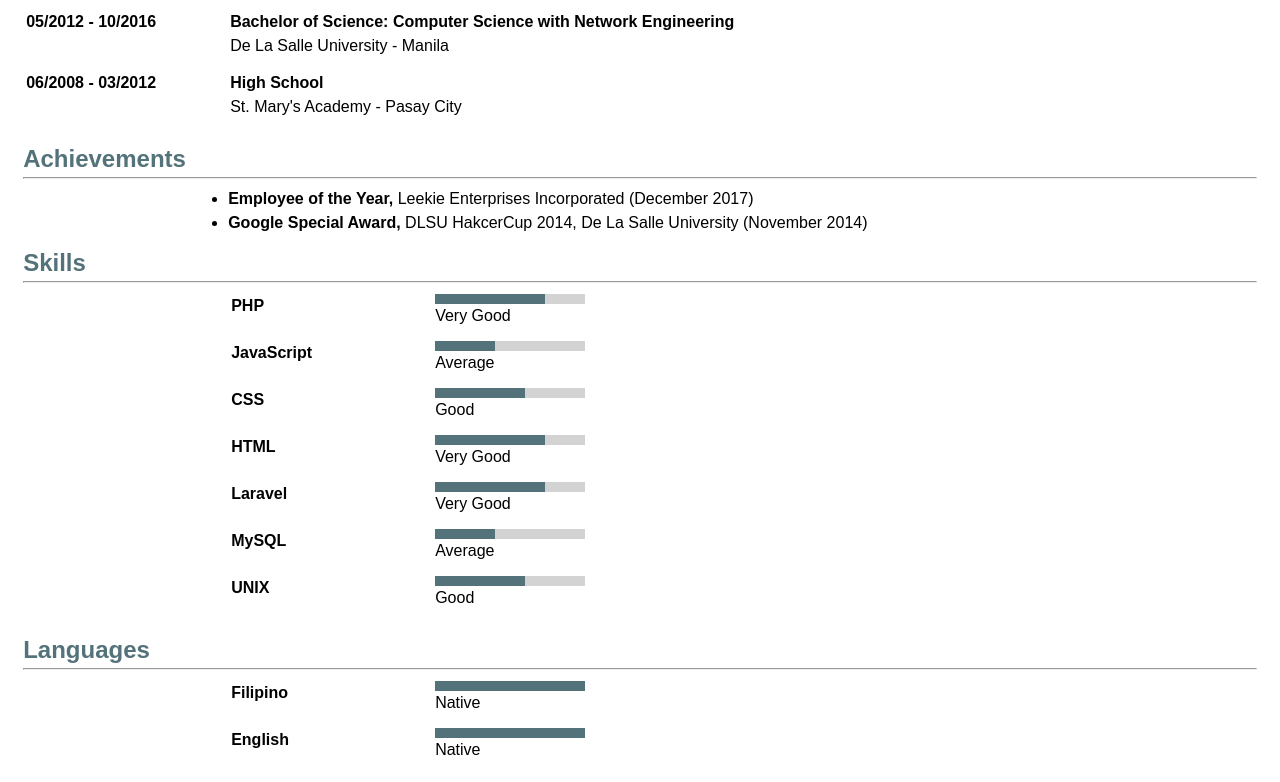
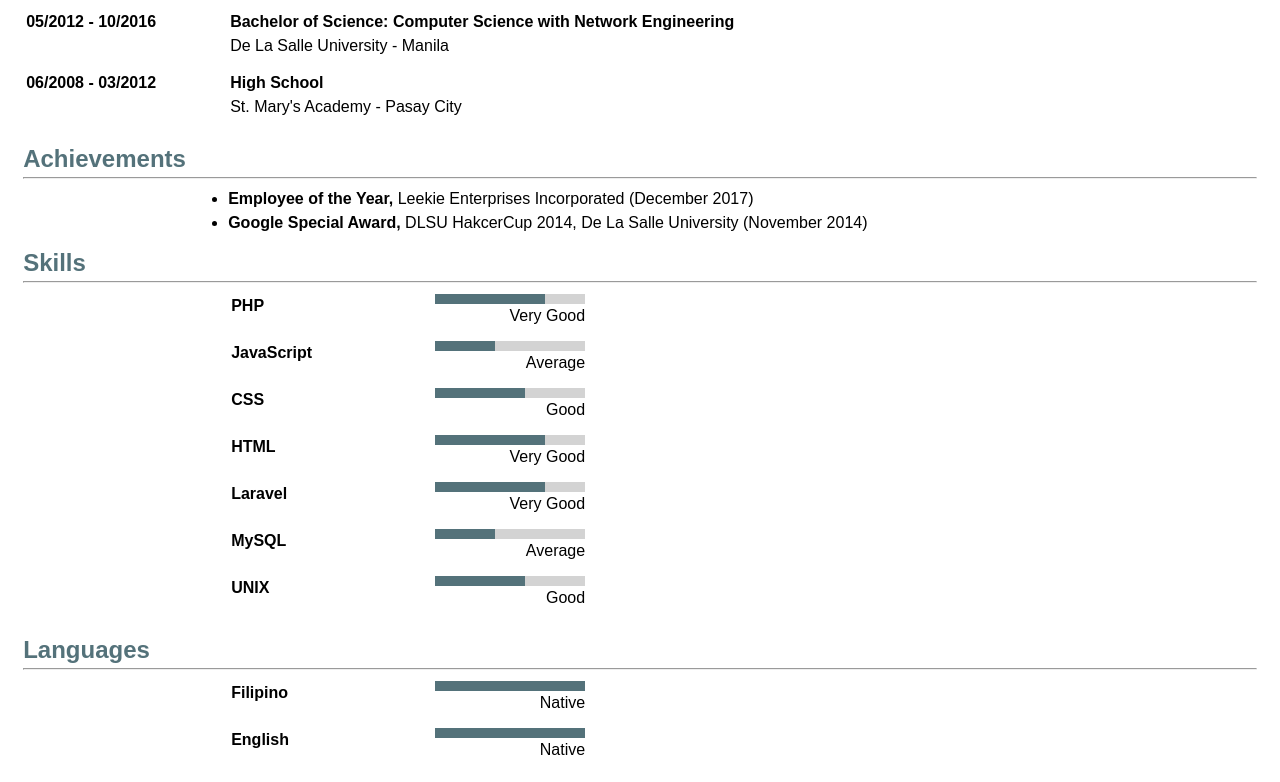
Before and after one commit to trishcaburian/trishcaburian.github.io, a plain HTML site: page index.html in a window 1280 px wide. Shown: the part 699-1481 px from the top of the page. Drawn offline with Linux system fonts and the light colour scheme.

Commit message:
small tweaks to proficiencies

```diff
--- a/styles.css
+++ b/styles.css
@@ -107,4 +107,6 @@ ul {
 
 .level_name {
     margin-top: 10px;
+    text-align: right;
+    width: 150px;
 }
```
Also changed, not shown: index.html (+1 -1 lines).
